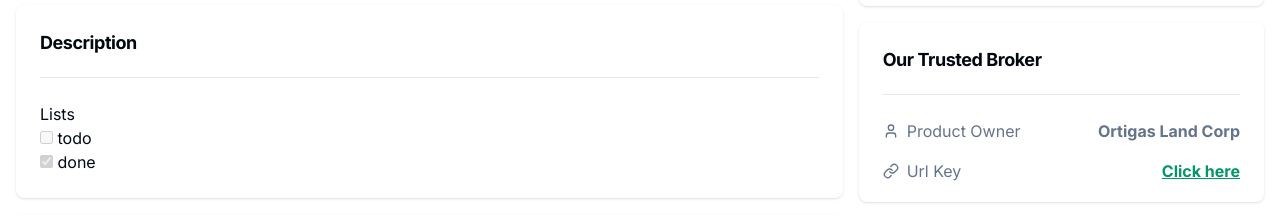
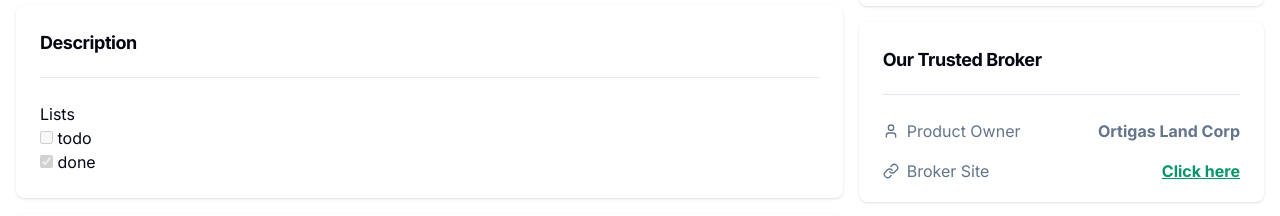
Before and after one commit to mytreehouse-ai/cygnus-a, a Next.js app: page /listings/gelo in a window 1280 px wide. Shown: the part 751-967 px from the top of the page. Built offline with nearby package versions, Linux system fonts and the light colour scheme.

Commit message:
refactor(listing-broker): Update label to 'Broker Site'

```diff
--- a/components/listings/details/broker/index.tsx
+++ b/components/listings/details/broker/index.tsx
@@ -23,7 +23,7 @@ function Broker() {
           </div>
           <div className="flex justify-between text-slate-500">
             <dt className="inline-flex items-center gap-x-2">
-              <LinkIcon className="h-4 w-4" /> <span>Url Key</span>
+              <LinkIcon className="h-4 w-4" /> <span>Broker Site</span>
             </dt>
             <dd className="font-bold text-emerald-600 underline">Click here</dd>
           </div>
```
